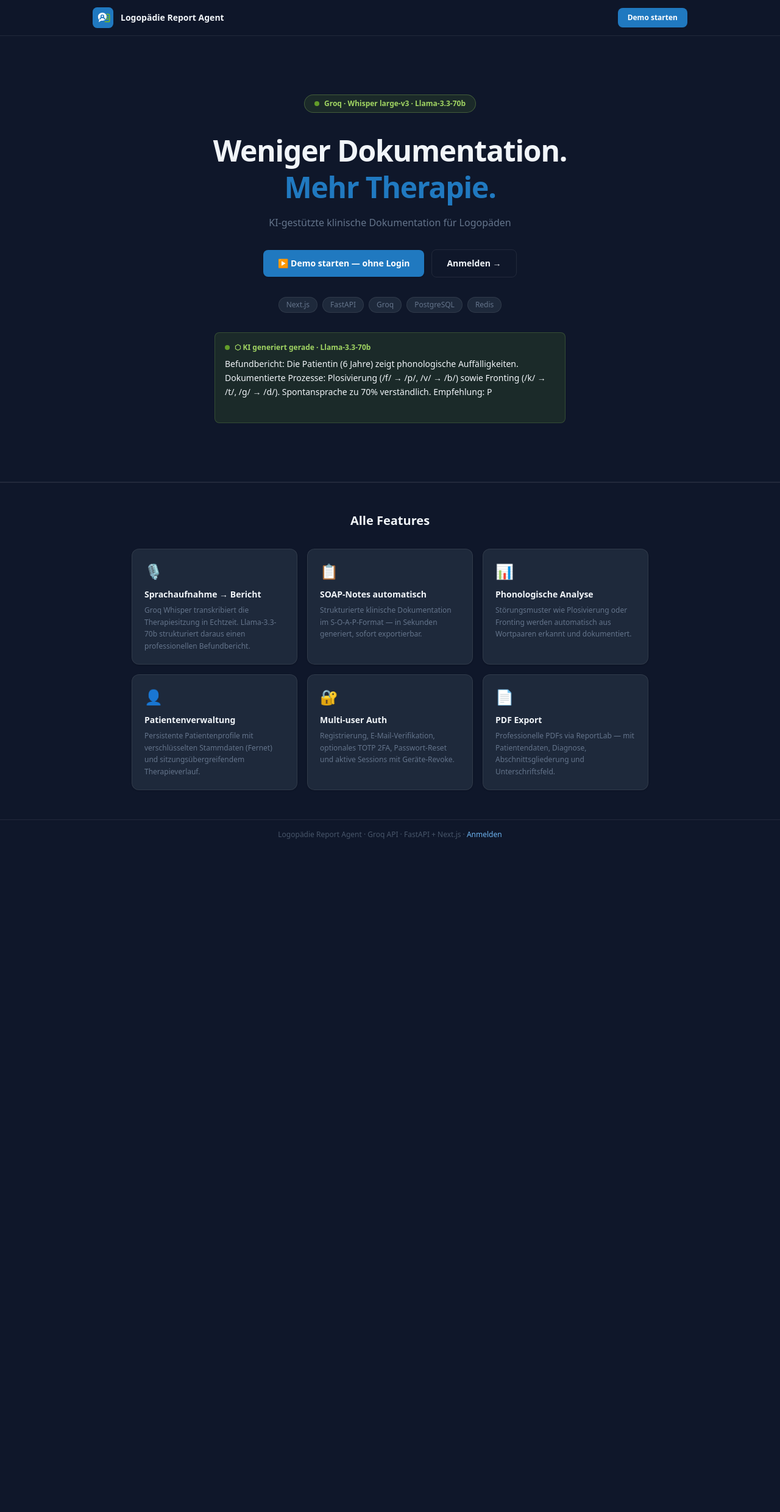
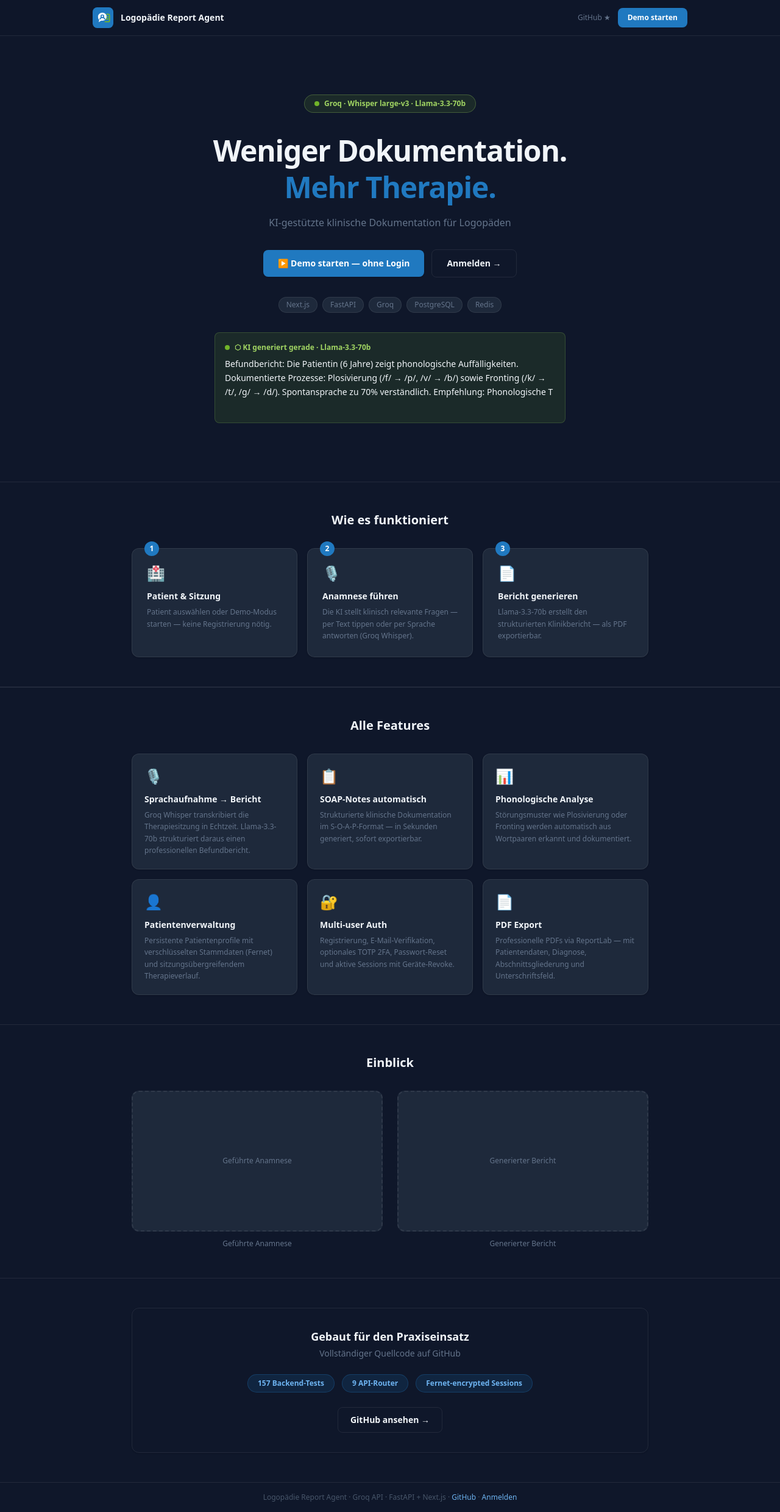
Before and after one commit to ucarsinan/logopaedie-report-agent, a Next.js app in the folder frontend/: page / in a window 1280 px wide. Shown: the whole page at 61% size. Before the commit the page ends 1393 px from the top, so only its background shows below. Built offline with nearby package versions, Linux system fonts and the light colour scheme; no server answers.

Commit message:
feat(landing): wire full showcase layout with GitHub links

```diff
--- a/frontend/src/app/page.tsx
+++ b/frontend/src/app/page.tsx
@@ -1,8 +1,13 @@
 import Link from "next/link";
 import { BrandLogo } from "@/components/BrandLogo";
 import { HeroSection } from "@/components/landing/HeroSection";
+import { HowItWorks } from "@/components/landing/HowItWorks";
 import { FeatureHighlights } from "@/components/landing/FeatureHighlights";
+import { ScreenshotSection } from "@/components/landing/ScreenshotSection";
+import { ArchitectureCallout } from "@/components/landing/ArchitectureCallout";
 import { RecentReportsSection } from "@/components/landing/RecentReportsSection";
+
+const GITHUB_URL = "https://github.com/ucarsinan/logopaedie-report-agent";
 
 export default function LandingPage() {
   return (
@@ -12,8 +17,19 @@ export default function LandingPage() {
         <div className="mx-auto flex max-w-5xl items-center justify-between px-6 py-3">
           <Link href="/" className="flex items-center gap-3">
             <BrandLogo compact />
-            <span className="text-sm font-semibold text-foreground">Logopädie Report Agent</span>
+            <span className="text-sm font-semibold text-foreground">
+              Logopädie Report Agent
+            </span>
           </Link>
+          <div className="flex items-center gap-3">
+            <a
+              href={GITHUB_URL}
+              target="_blank"
+              rel="noopener noreferrer"
+              className="text-xs font-medium text-muted-foreground transition-colors hover:text-foreground"
+            >
+              GitHub ★
+            </a>
             <Link
               href="/module/report?demo=true"
               className="rounded-lg bg-accent px-4 py-2 text-xs font-semibold text-white transition-colors hover:bg-accent-hover"
@@ -21,22 +37,41 @@ export default function LandingPage() {
               Demo starten
             </Link>
           </div>
+        </div>
       </header>
 
-      {/* Hero */}
+      {/* Main */}
       <main className="flex-1">
         <HeroSection />
+        <div className="border-t border-border">
+          <HowItWorks />
+        </div>
         <div className="border-t border-border">
           <RecentReportsSection />
         </div>
         <div className="border-t border-border">
           <FeatureHighlights />
         </div>
+        <div className="border-t border-border">
+          <ScreenshotSection />
+        </div>
+        <div className="border-t border-border">
+          <ArchitectureCallout />
+        </div>
       </main>
 
       {/* Footer */}
       <footer className="border-t border-border px-6 py-4 text-center text-xs text-muted">
         Logopädie Report Agent · Groq API · FastAPI + Next.js ·{" "}
+        <a
+          href={GITHUB_URL}
+          target="_blank"
+          rel="noopener noreferrer"
+          className="text-accent-text hover:underline"
+        >
+          GitHub
+        </a>
+        {" · "}
         <Link href="/login" className="text-accent-text hover:underline">
           Anmelden
         </Link>
```
Lines whose indentation alone changed are shown as unchanged.
